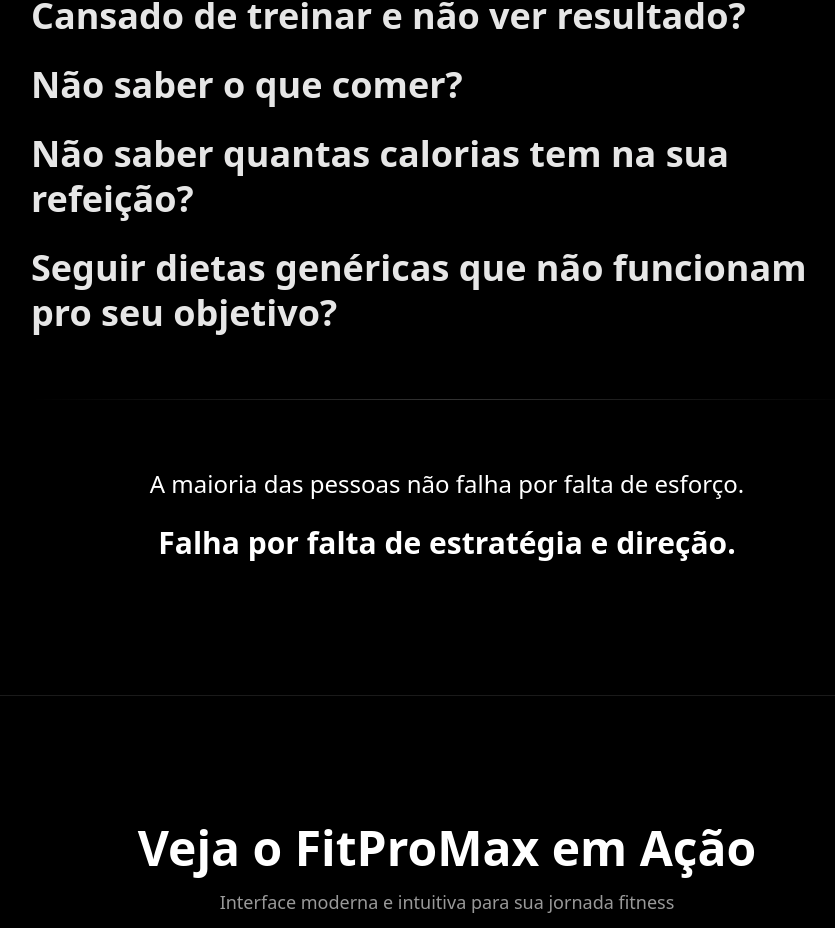
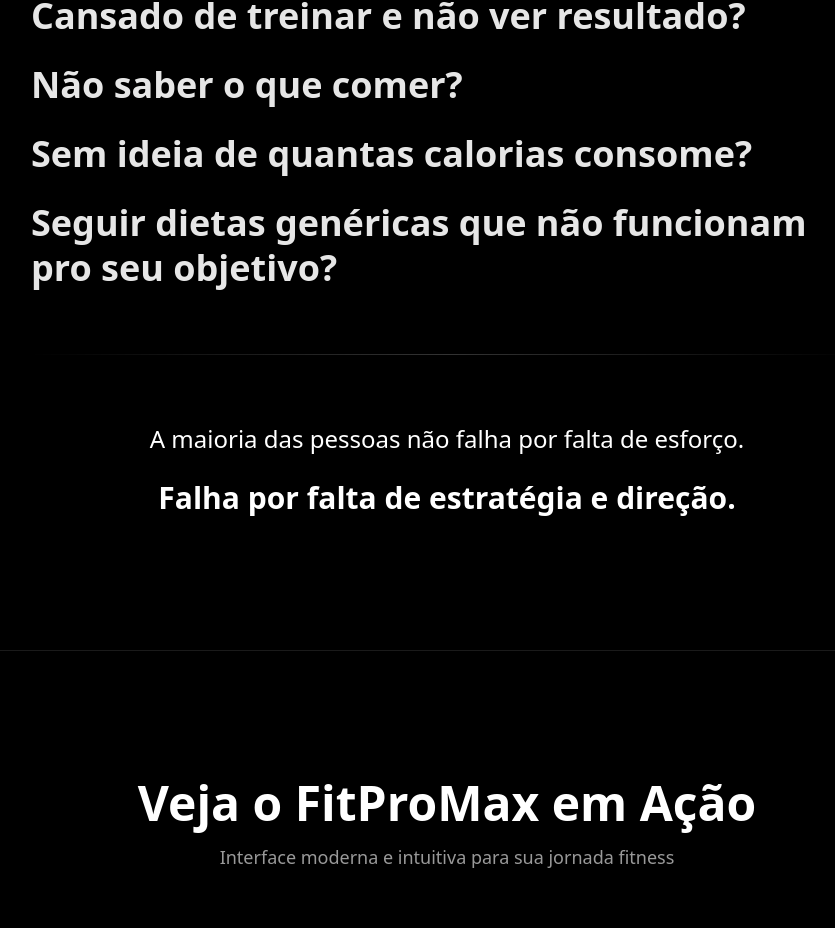
Before and after one commit to ramonraach/fitpromax-landing, a Next.js app: page / in a window 1280 px wide. Shown: the part 833-1761 px from the top of the page, without its empty margins (193-1028 px from the left). Built offline with nearby package versions, Linux system fonts and the light colour scheme.

Commit message:
Version 1771815246457 - Auto backup

```diff
--- a/src/app/page.tsx
+++ b/src/app/page.tsx
@@ -63,7 +63,7 @@
                 Não saber o que comer?
               </h2>
               <h2 className="text-3xl sm:text-4xl font-bold text-white/90 leading-tight">
-                Não saber quantas calorias tem na sua refeição?
+                Sem ideia de quantas calorias consome?
               </h2>
               <h2 className="text-3xl sm:text-4xl font-bold text-white/90 leading-tight">
                 Seguir dietas genéricas que não funcionam pro seu objetivo?
```
